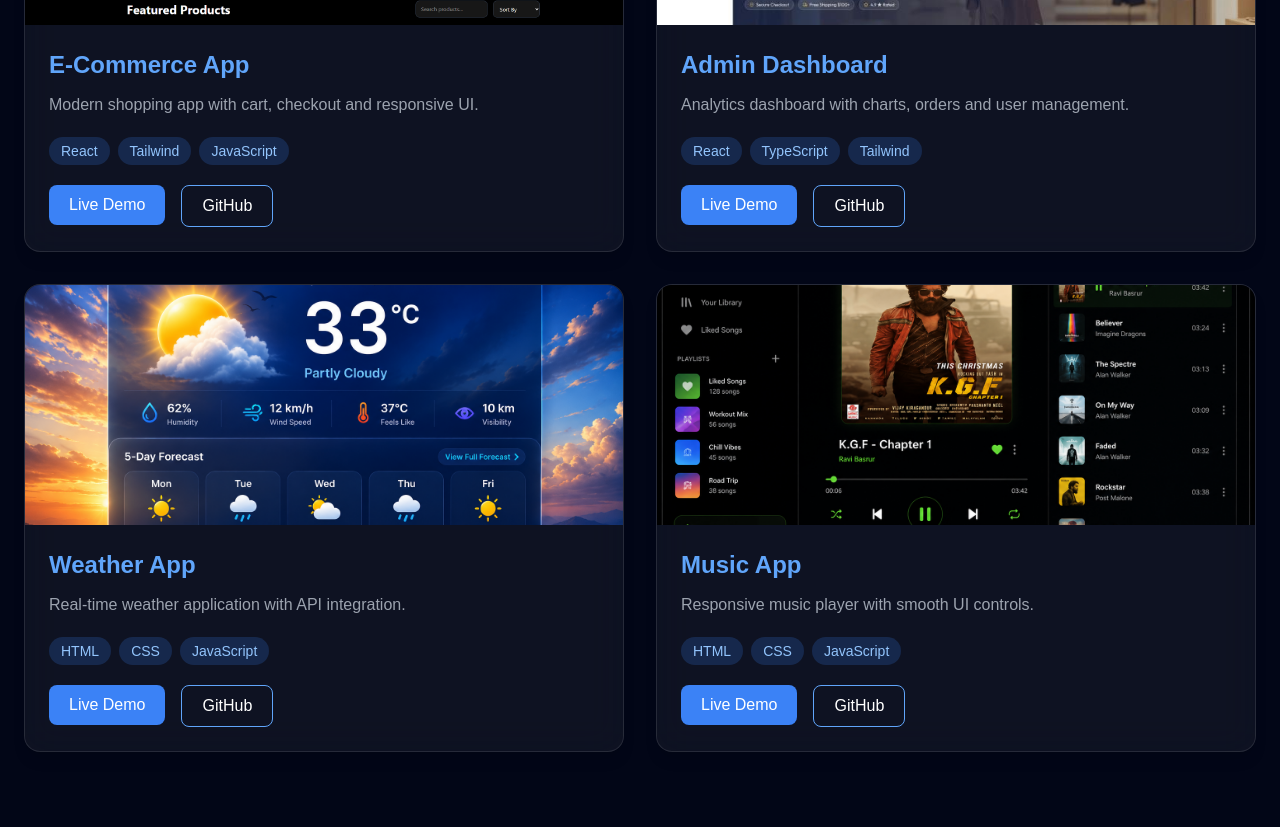
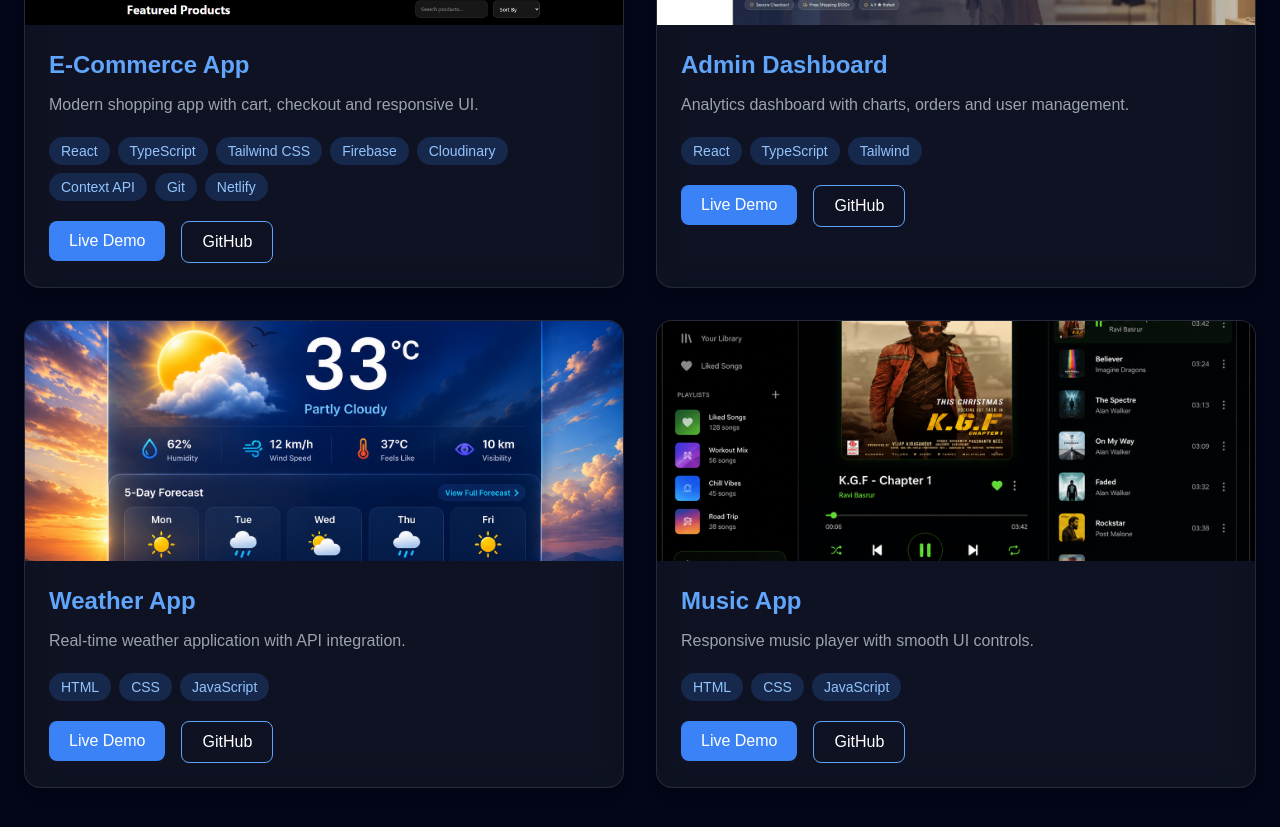
Before and after one commit to Vigneshselvarajdckap/Portfolio, a React app: page / in a window 1280 px wide. Shown: the part 2440-3267 px from the top of the page. Built offline with nearby package versions, Linux system fonts and the light colour scheme; the HTML template or start-up script is replaced by a standard one.

Commit message:
UI issues fixed

```diff
--- a/src/components/Projects.tsx
+++ b/src/components/Projects.tsx
@@ -6,9 +6,18 @@ const Projects = () => {
       title: "E-Commerce App",
       image: "/images/E-commer.png",
       desc: "Modern shopping app with cart, checkout and responsive UI.",
-      tech: ["React", "Tailwind", "JavaScript"],
+      tech: [
+        "React",
+        "TypeScript",
+        "Tailwind CSS",
+        "Firebase",
+        "Cloudinary",
+        "Context API",
+        "Git",
+        "Netlify",
+      ],
       link: "https://shopvphere.netlify.app/",
-      gitLink:"https://github.com/Vigneshselvarajdckap/E-commerce.git",
+      gitLink: "https://github.com/Vigneshselvarajdckap/E-commerce.git",
     },
     {
       title: "Admin Dashboard",
@@ -16,7 +25,7 @@ const Projects = () => {
       desc: "Analytics dashboard with charts, orders and user management.",
       tech: ["React", "TypeScript", "Tailwind"],
       link: "https://shopvphere.netlify.app/",
-      gitLink:"https://github.com/Vigneshselvarajdckap/E-commerce.git",
+      gitLink: "https://github.com/Vigneshselvarajdckap/E-commerce.git",
     },
     {
       title: "Weather App",
@@ -24,7 +33,7 @@ const Projects = () => {
       desc: "Real-time weather application with API integration.",
       tech: ["HTML", "CSS", "JavaScript"],
       link: "https://shopvphere.netlify.app/",
-      gitLink:"https://github.com/Vigneshselvarajdckap/E-commerce.git",
+      gitLink: "https://github.com/Vigneshselvarajdckap/E-commerce.git",
     },
     {
       title: "Music App",
@@ -32,7 +41,7 @@ const Projects = () => {
       desc: "Responsive music player with smooth UI controls.",
       tech: ["HTML", "CSS", "JavaScript"],
       link: "https://shopvphere.netlify.app/",
-      gitLink:"https://github.com/Vigneshselvarajdckap/E-commerce.git",
+      gitLink: "https://github.com/Vigneshselvarajdckap/E-commerce.git",
     },
   ];
 
```
